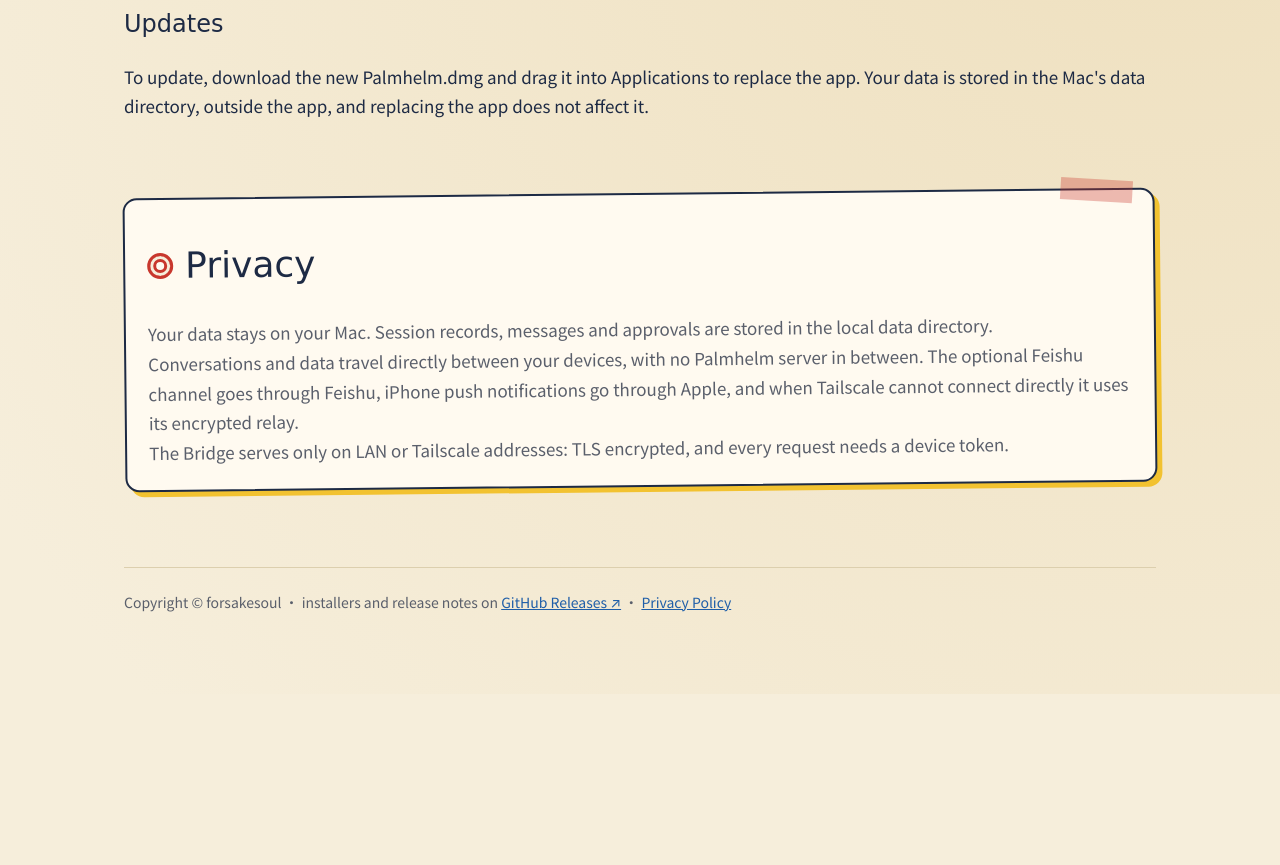
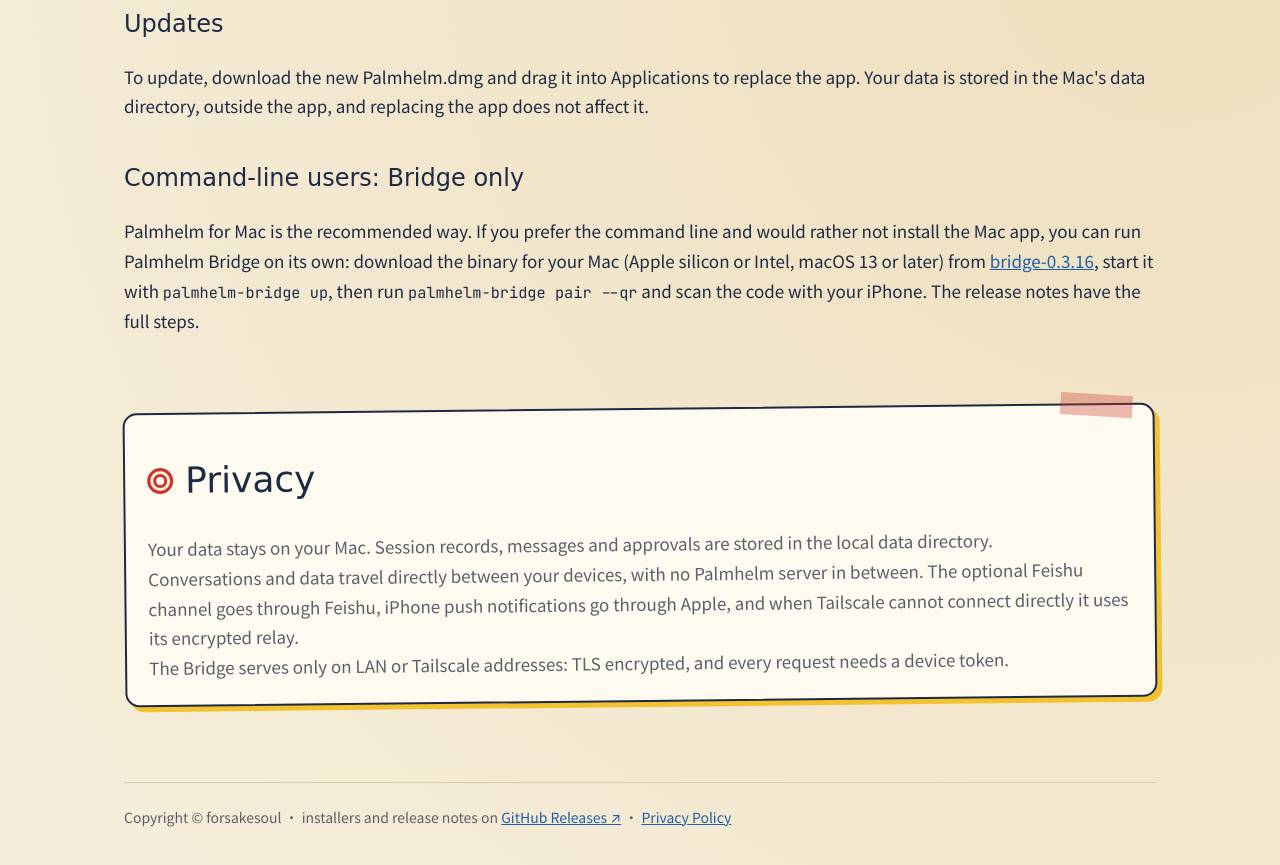
Before and after one commit to forsakesoul/palmhelm, a plain HTML site: page docs/index.html in a window 1280 px wide. Shown: the part 3015-3880 px from the top of the page. Before the commit the page ends 3709 px from the top, so only its background shows below. Drawn offline with Linux system fonts and the light colour scheme; a web font is replaced by a local one.

Commit message:
Add the 1.0 (157) changelog and the standalone Bridge option
The download page and READMEs keep Palmhelm for Mac as the recommended setup
and add a short section for command-line users who run Palmhelm Bridge
0.3.16 on its own (macOS 13 or later, Apple silicon and Intel).

Co-Authored-By: Claude Opus 5.5 <noreply@anthropic.com>

```diff
--- a/docs/index.html
+++ b/docs/index.html
@@ -148,6 +148,8 @@ h1{text-wrap:balance}
     </ol>
     <h3 class="sub">更新</h3>
     <p>已安装的用户下载新的 Palmhelm.dmg，拖入“应用程序”覆盖即可。数据保存在 Mac 的数据目录里，位于 App 之外，替换 App 不影响这些数据。</p>
+    <h3 class="sub">命令行用户：只用 Bridge</h3>
+    <p>推荐安装 Palmhelm for Mac。习惯命令行、不想装 Mac App 时，也可以单独运行 Palmhelm Bridge：从 <a href="https://github.com/forsakesoul/palmhelm/releases/tag/bridge-0.3.16">bridge-0.3.16</a> 下载对应芯片的二进制（Apple 芯片或 Intel，macOS 13 或更高版本），运行 <code>palmhelm-bridge up</code> 启动，再运行 <code>palmhelm-bridge pair --qr</code> 用 iPhone 扫码配对。完整步骤见该版本的发行说明。</p>
   </section>
   <section>
     <div class="card why"><h2>隐私</h2><p>数据留在你的 Mac。会话记录、消息与审批都保存在本机数据目录。</p><p>对话与数据在你的设备之间直接传输，没有 Palmhelm 自己的服务器。可选的飞书通道经飞书传输，iPhone 推送经 Apple 送达；Tailscale 无法直连时，会经其加密中继。</p><p>Bridge 只在局域网或 Tailscale 地址上提供接口：TLS 加密，并需要设备令牌。</p></div>
@@ -186,6 +188,8 @@ h1{text-wrap:balance}
     </ol>
     <h3 class="sub">Updates</h3>
     <p>To update, download the new Palmhelm.dmg and drag it into Applications to replace the app. Your data is stored in the Mac's data directory, outside the app, and replacing the app does not affect it.</p>
+    <h3 class="sub">Command-line users: Bridge only</h3>
+    <p>Palmhelm for Mac is the recommended way. If you prefer the command line and would rather not install the Mac app, you can run Palmhelm Bridge on its own: download the binary for your Mac (Apple silicon or Intel, macOS 13 or later) from <a href="https://github.com/forsakesoul/palmhelm/releases/tag/bridge-0.3.16">bridge-0.3.16</a>, start it with <code>palmhelm-bridge up</code>, then run <code>palmhelm-bridge pair --qr</code> and scan the code with your iPhone. The release notes have the full steps.</p>
   </section>
   <section>
     <div class="card why"><h2>Privacy</h2><p>Your data stays on your Mac. Session records, messages and approvals are stored in the local data directory.</p><p>Conversations and data travel directly between your devices, with no Palmhelm server in between. The optional Feishu channel goes through Feishu, iPhone push notifications go through Apple, and when Tailscale cannot connect directly it uses its encrypted relay.</p><p>The Bridge serves only on LAN or Tailscale addresses: TLS encrypted, and every request needs a device token.</p></div>
```
Also changed, not shown: docs/handoff.html (+1 -1 lines), 4 other files.
